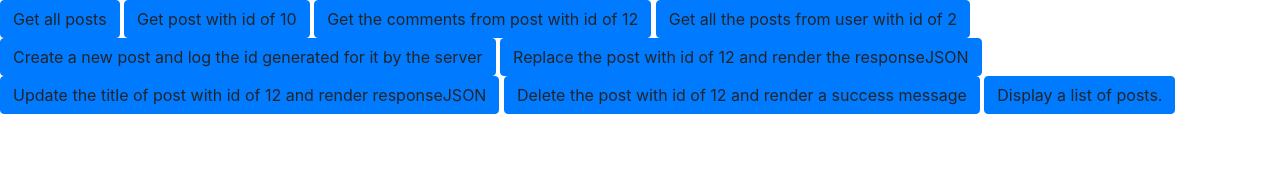
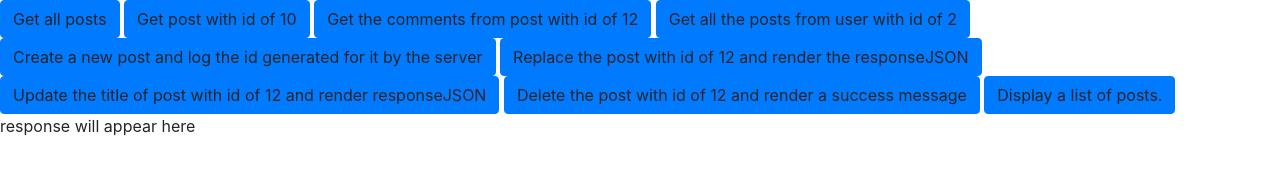
Before and after one commit to adam-lowe/qeaAJAX, a website: page index.html in a window 1280 px wide. Drawn offline with nearby package versions, Linux system fonts and the light colour scheme.

Commit message:
changed div to p

```diff
--- a/index.html
+++ b/index.html
@@ -21,7 +21,7 @@
     <a name="" id="btn8" class="btn btn-primary" role="button">Delete the post with id of 12 and render a success message</a>
     <a name="" id="btn9" class="btn btn-primary" role="button">Display a list of posts.</a>
 
-    <div id="textbox"></div>
+    <p id="textbox">response will appear here</p>
 
     <!-- Optional JavaScript -->
     <script src="./typicode.js"></script>
```
